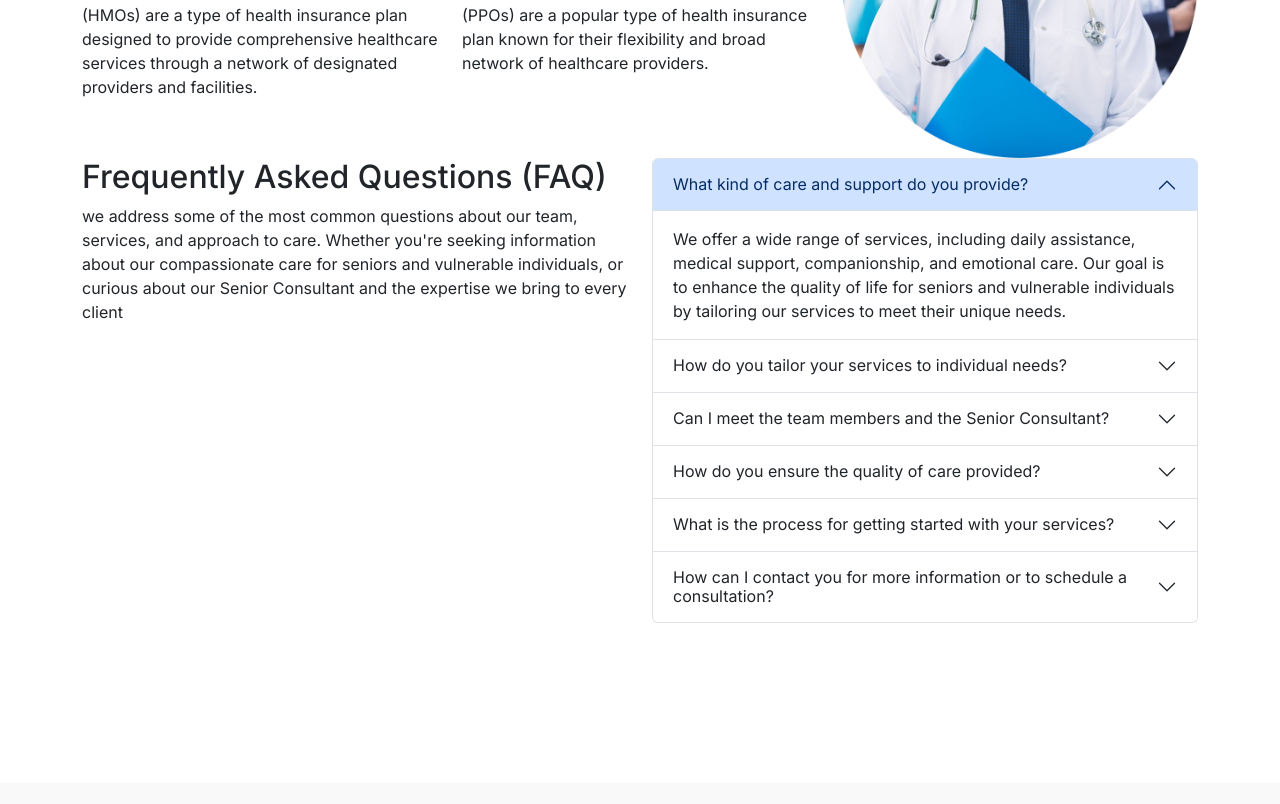
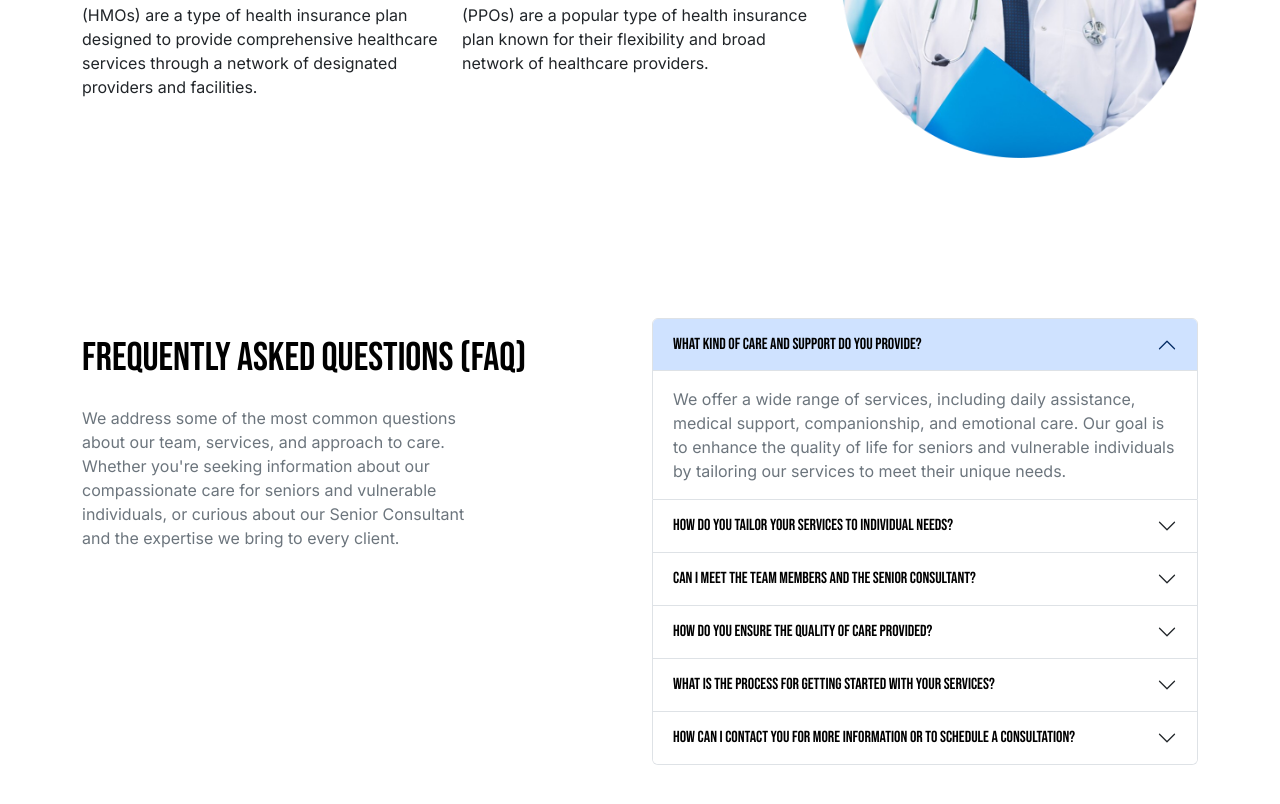
Before and after one commit to innovasoftlimited/ui-sample-3, a website: page index.html in a window 1280 px wide. Shown: the part 3271-4075 px from the top of the page. Drawn offline with nearby package versions, Linux system fonts and the light colour scheme; a web font is replaced by a local one.

Commit message:
faq section completed

```diff
--- a/index.html
+++ b/index.html
@@ -327,22 +327,22 @@
         <div class="container">
           <div class="row">
             <div class="col-6">
-              <h2>Frequently Asked Questions (FAQ)</h2>
-              <p>
-                we address some of the most common questions about our team, services, and approach to care. Whether you're seeking information about our compassionate care for seniors and vulnerable individuals, or curious about our Senior
-                Consultant and the expertise we bring to every client
+              <h2 class="fs-1 fw-medium lh-lg text-black font-bebas text-uppercase">Frequently Asked Questions (FAQ)</h2>
+              <p class="fs-6 fw-normal lh-base text-secondary w-75">
+                We address some of the most common questions about our team, services, and approach to care. Whether you're seeking information about our compassionate care for seniors and vulnerable individuals, or curious about our Senior
+                Consultant and the expertise we bring to every client.
               </p>
             </div>
             <div class="col-6">
               <div class="accordion" id="accordionPanelsStayOpenExample">
                 <div class="accordion-item">
                   <h2 class="accordion-header">
-                    <button class="accordion-button" type="button" data-bs-toggle="collapse" data-bs-target="#panelsStayOpen-collapseOne" aria-expanded="true" aria-controls="panelsStayOpen-collapseOne">
+                    <button class="accordion-button fs-6 fw-normal lh-1 text-black font-bebas text-uppercase" type="button" data-bs-toggle="collapse" data-bs-target="#panelsStayOpen-collapseOne" aria-expanded="true" aria-controls="panelsStayOpen-collapseOne">
                       What kind of care and support do you provide?
                     </button>
                   </h2>
                   <div id="panelsStayOpen-collapseOne" class="accordion-collapse collapse show">
-                    <div class="accordion-body">
+                    <div class="accordion-body fs-6 fw-normal lh-base text-secondary">
                       We offer a wide range of services, including daily assistance, medical support, companionship, and emotional care. Our goal is to enhance the quality of life for seniors and vulnerable individuals by tailoring our services to
                       meet their unique needs.
                     </div>
@@ -350,52 +350,62 @@
                 </div>
                 <div class="accordion-item">
                   <h2 class="accordion-header">
-                    <button class="accordion-button collapsed" type="button" data-bs-toggle="collapse" data-bs-target="#panelsStayOpen-collapseTwo" aria-expanded="false" aria-controls="panelsStayOpen-collapseTwo">
+                    <button class="accordion-button collapsed fs-6 fw-normal lh-1 text-black font-bebas text-uppercase" type="button" data-bs-toggle="collapse" data-bs-target="#panelsStayOpen-collapseTwo" aria-expanded="false" aria-controls="panelsStayOpen-collapseTwo">
                       How do you tailor your services to individual needs?
                     </button>
                   </h2>
                   <div id="panelsStayOpen-collapseTwo" class="accordion-collapse collapse">
-                    <div class="accordion-body"></div>
+                    <div class="accordion-body fs-6 fw-normal lh-base text-secondary">
+                      ...
+                    </div>
                   </div>
                 </div>
                 <div class="accordion-item">
                   <h2 class="accordion-header">
-                    <button class="accordion-button collapsed" type="button" data-bs-toggle="collapse" data-bs-target="#panelsStayOpen-collapseThree" aria-expanded="false" aria-controls="panelsStayOpen-collapseThree">
+                    <button class="accordion-button collapsed fs-6 fw-normal lh-1 text-black font-bebas text-uppercase" type="button" data-bs-toggle="collapse" data-bs-target="#panelsStayOpen-collapseThree" aria-expanded="false" aria-controls="panelsStayOpen-collapseThree">
                       Can I meet the team members and the Senior Consultant?
                     </button>
                   </h2>
                   <div id="panelsStayOpen-collapseThree" class="accordion-collapse collapse">
-                    <div class="accordion-body"></div>
+                    <div class="accordion-body fs-6 fw-normal lh-base text-secondary">
+                      ...
+                    </div>
                   </div>
                 </div>
                 <div class="accordion-item">
                   <h2 class="accordion-header">
-                    <button class="accordion-button collapsed" type="button" data-bs-toggle="collapse" data-bs-target="#panelsStayOpen-collapseFour" aria-expanded="false" aria-controls="panelsStayOpen-collapseFour">
+                    <button class="accordion-button collapsed fs-6 fw-normal lh-1 text-black font-bebas text-uppercase" type="button" data-bs-toggle="collapse" data-bs-target="#panelsStayOpen-collapseFour" aria-expanded="false" aria-controls="panelsStayOpen-collapseFour">
                       How do you ensure the quality of care provided?
                     </button>
                   </h2>
                   <div id="panelsStayOpen-collapseFour" class="accordion-collapse collapse">
-                    <div class="accordion-body"></div>
+                    <div class="accordion-body fs-6 fw-normal lh-base text-secondary">
+                      ...
+                    </div>
                   </div>
                 </div>
                 <div class="accordion-item">
                   <h2 class="accordion-header">
-                    <button class="accordion-button collapsed" type="button" data-bs-toggle="collapse" data-bs-target="#panelsStayOpen-collapseFive" aria-expanded="false" aria-controls="panelsStayOpen-collapseFive">
+                    <button class="accordion-button collapsed fs-6 fw-normal lh-1 text-black font-bebas text-uppercase" type="button" data-bs-toggle="collapse" data-bs-target="#panelsStayOpen-collapseFive" aria-expanded="false" aria-controls="panelsStayOpen-collapseFive">
                       What is the process for getting started with your services?
                     </button>
                   </h2>
                   <div id="panelsStayOpen-collapseFive" class="accordion-collapse collapse">
-                    <div class="accordion-body"></div>
+                    <div class="accordion-body fs-6 fw-normal lh-base text-secondary">
+                      ...
+                    </div>
                   </div>
                 </div>
                 <div class="accordion-item">
                   <h2 class="accordion-header">
-                    <button class="accordion-button collapsed" type="button" data-bs-toggle="collapse" data-bs-target="#panelsStayOpen-collapseSix" aria-expanded="false" aria-controls="panelsStayOpen-collapseSix">
+                    <button class="accordion-button collapsed fs-6 fw-normal lh-1 text-black font-bebas text-uppercase" type="button" data-bs-toggle="collapse" data-bs-target="#panelsStayOpen-collapseSix" aria-expanded="false" aria-controls="panelsStayOpen-collapseSix">
                       How can I contact you for more information or to schedule a consultation?
                     </button>
                   </h2>
                   <div id="panelsStayOpen-collapseSix" class="accordion-collapse collapse">
-                    <div class="accordion-body"></div>
+                    <div class="accordion-body fs-6 fw-normal lh-base text-secondary">
+                      ...
+                    </div>
                   </div>
                 </div>
               </div>
@@ -411,8 +421,8 @@
         <div class="container d-flex justify-content-between align-items-center py-4">
           <div class="d-flex flex-column gap-2">
             <div class="mt-5 d-flex justify-content-between align-items-center gap-2">
-              <img src="./assets/company-logo-2.png" alt="" class="img-fluid logo-2"/>
-              <a class="fs-3 fw-semibold lh-lg font-koulen text-custom-dark-blue text-decoration-none mt-1" href="#">NADIA HEALTH</a>
+              <img src="./assets/company-logo-2.png" alt="" class="img-fluid logo-2" />
+              <a class="fs-3 fw-semibold lh-lg font-koulen text-custom-dark-blue text-decoration-none text-uppercase mt-1" href="#">Nadia Health</a>
             </div>
             <div class="d-flex gap-5 align-items-start">
               <a href="https://facebook.com/" target="_blank">
--- a/style.css
+++ b/style.css
@@ -48,6 +48,7 @@ html {
   width: 35%;
 }
 
+
 .logo {
   width: 35px;
 }
@@ -56,6 +57,9 @@ html {
 }
 
 /* margins between sections */
+#faqSection {
+  margin-top: 10rem;
+}
 
 #footerSection {
   margin-top: 10rem;
```
